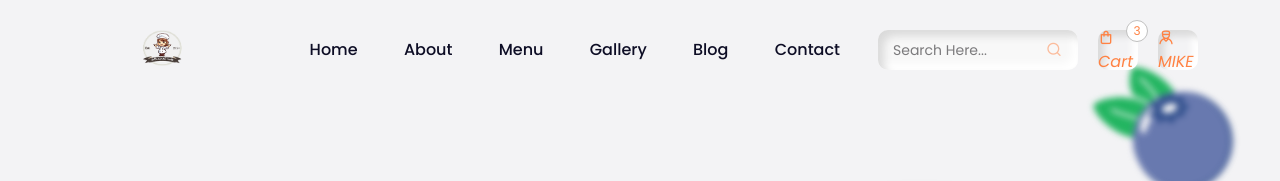
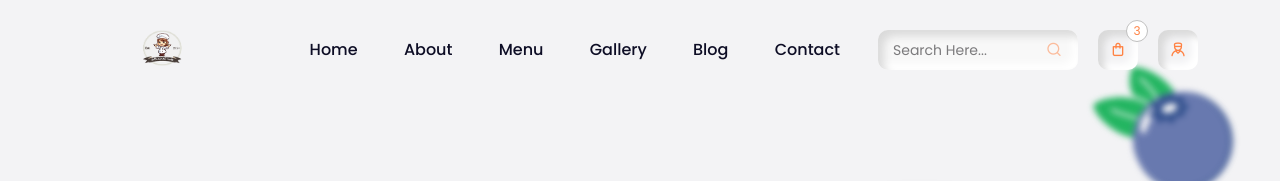
Before and after one commit to bolmarnext/Final-Project, a plain HTML site: page index.html in a window 1280 px wide. Shown: the top 181 px of the page. Drawn offline with nearby package versions, Linux system fonts and the light colour scheme; a web font is replaced by a local one.

Commit message:
Updated Project

```diff
--- a/index.html
+++ b/index.html
@@ -52,11 +52,11 @@
                                 </button>
                             </form>
                             <a href="javascript:void(0)" class="header-btn header-cart">
-                                <i class="uil uil-shopping-bag">Cart</i>
+                                <i class="uil uil-shopping-bag"></i>
                                 <span class="cart-number">3</span>
                             </a>
                             <a href="javascript:void(0)" class="header-btn">
-                                <i class="uil uil-user-md">MIKE</i>
+                                <i class="uil uil-user-md"></i>
                             </a>
                         </div>
                     </div>
```
